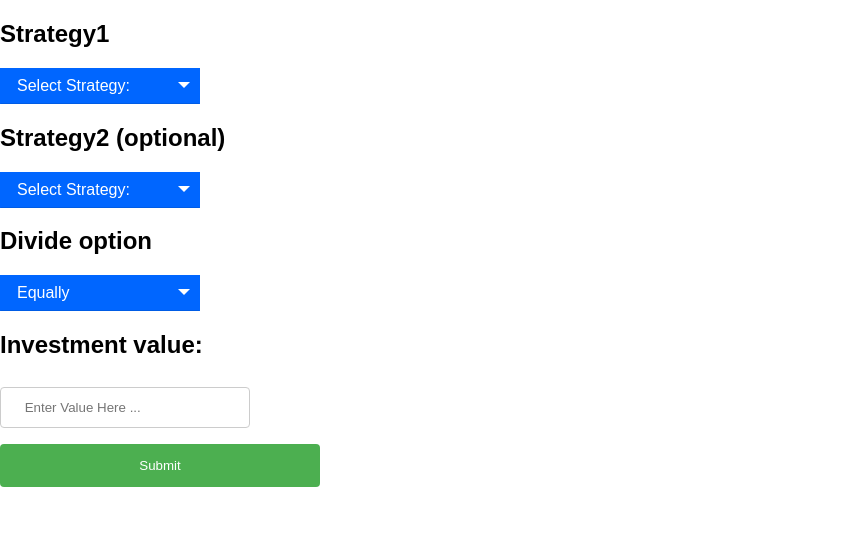
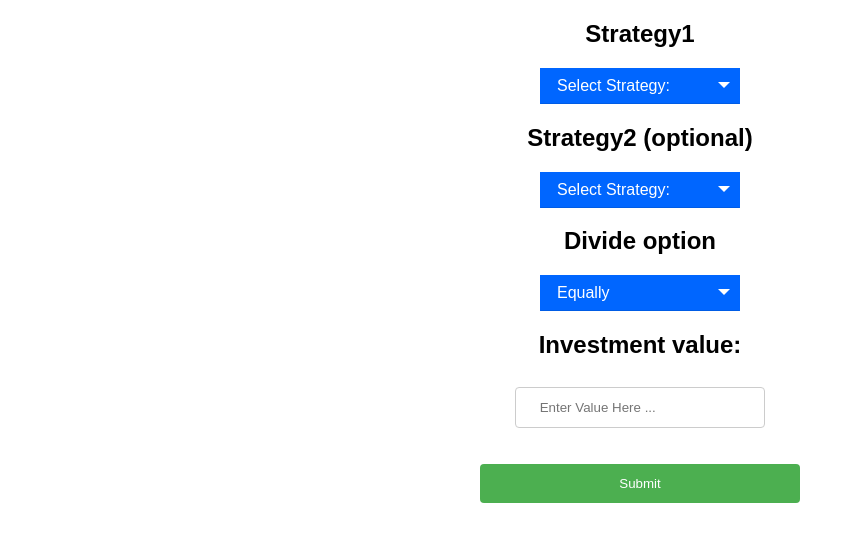
Before and after one commit to yrsun/CMPE285Project, a Flask app: page / in a window 1280 px wide. Shown: the part 120-662 px from the top of the page, without its empty margins (0-863 px from the left). Run offline with Flask 2, Linux system fonts and the light colour scheme; some libraries are stand-ins or nearby versions.

Commit message:
Update home.html

```diff
--- a/templates/home.html
+++ b/templates/home.html
@@ -89,7 +89,7 @@
             width: 25%;
             background-color: #4CAF50;
             color: white;
-            padding: 14px 20px;
+            padding: 12px 20px;
             margin: 8px 0;
             border: none;
             border-radius: 4px;
@@ -111,9 +111,9 @@
             </header>
         </div>
 
-        <h2>Strategy1</h2>
+        <h2 align="center">Strategy1</h2>
         <form action="/stockportfolio" method="POST">
-        <div class="custom-select" style="width:200px;">
+        <div class="custom-select" style="width:200px; margin: 0 auto;">
             <select name="strategy1">
               <option value="None">Select Strategy:</option>
               <option value="Ethical Investing">Ethical Investing</option>
@@ -124,8 +124,8 @@
             </select>
         </div>
 
-        <h2>Strategy2 (optional)</h2>
-        <div class="custom-select" style="width:200px;">
+        <h2 align="center">Strategy2 (optional)</h2>
+        <div class="custom-select" style="width:200px; margin: 0 auto;">
             <select name="strategy2">
               <option value="None">Select Strategy:</option>
               <option value="Ethical Investing">Ethical Investing</option>
@@ -136,20 +136,27 @@
             </select>
         </div>
 
-        <h2>Divide option</h2>
-        <div class="custom-select" style="width:200px;">
+        <h2 align="center">Divide option</h2>
+        <div class="custom-select" style="width:200px; margin: 0 auto;">
             <select name="divideOption">
               <option value="Equally">Equally</option>
               <option value="Aggressively">Agressively</option>
             </select>
         </div>
 
-        <div class="custom-select" style="width:1000px;">
-            <h2>Investment value: </h2>
-            <input type="text" name="value" placeholder=" Enter Value Here ...">
+        <div class="custom-select" style="width:1000px; margin: 0 auto;">
+            <h2 align="center">Investment value: </h2>
+            <h2 align="center"><input type="text" name="value" placeholder=" Enter Value Here ..."></h2>
         </div>
 
-        <input type="submit" value="Submit">
+        <h2 align="center"><input type="submit" value="Submit"></h2>
+
+        <h2 align="center">
+        {% if get_flashed_messages() %}
+            {{ get_flashed_messages()[0] }}
+        {% endif %}
+        </h2>
+
         </form>
 
         <script>
```
